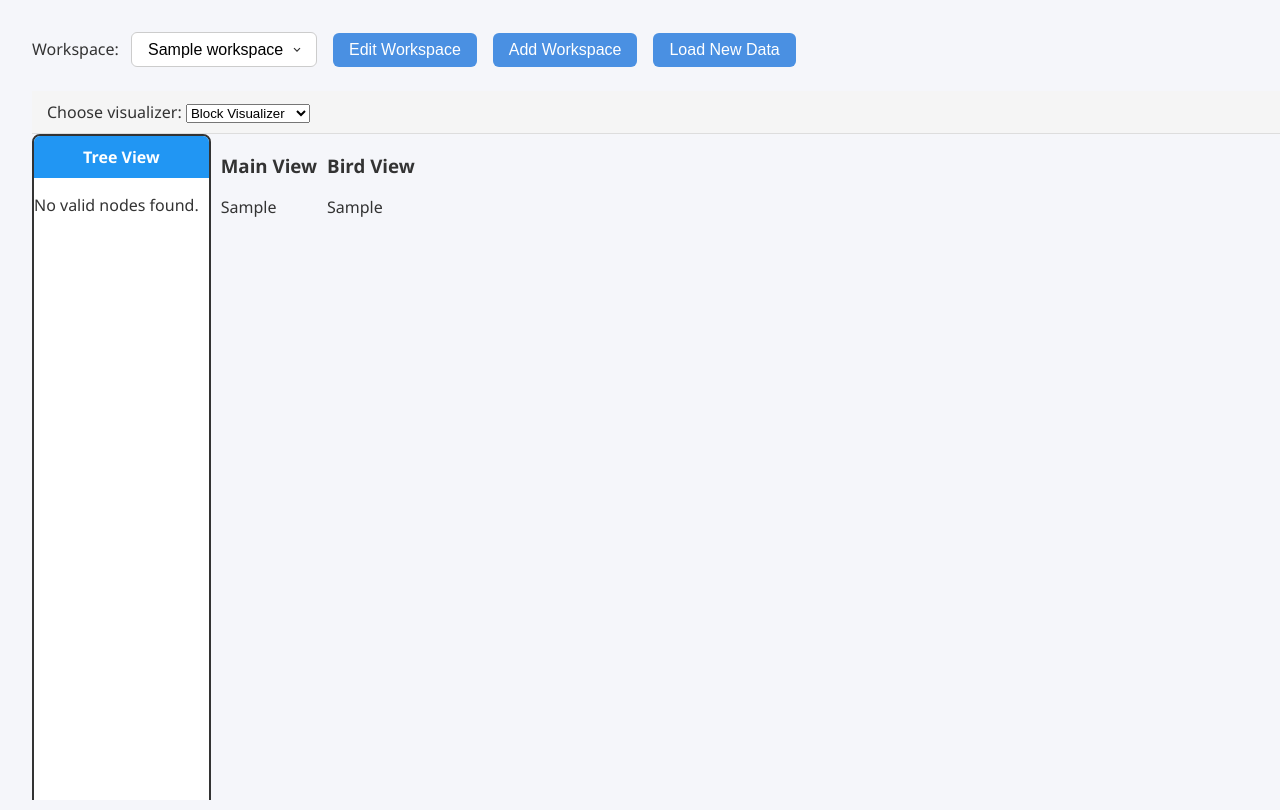
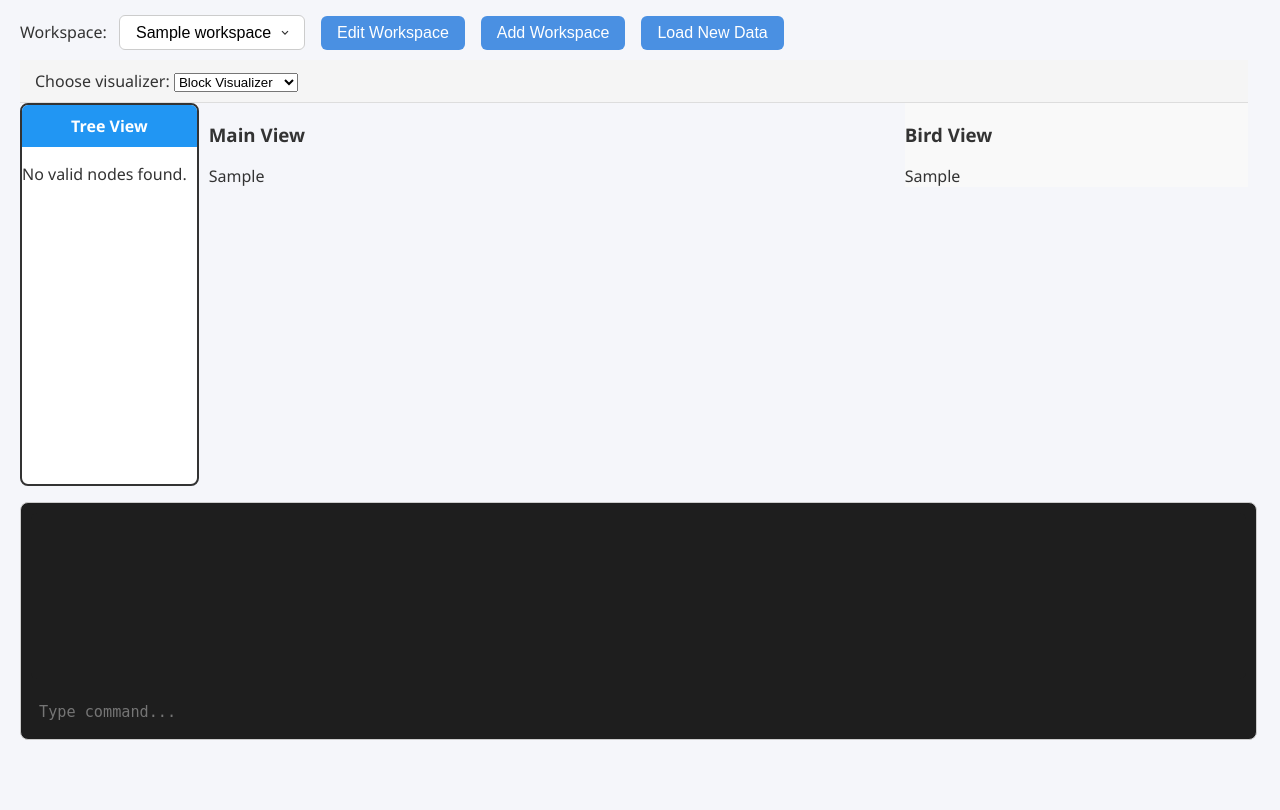
Before and after one commit to milicaradicc/graph-visualizer, a Django app: template graph_visualizer/graph_visualizer/templates/index.html in a window 1280 px wide; the page is wider, and only the part inside the window is pictured. Run offline with Django 5.2, Linux system fonts and the light colour scheme; the template is opened without the code that fills it: most values are stand-ins (such as "Sample title", 1, 10 or a date in 2020).

Commit message:
feat: initial cli design (#25)

```diff
--- /dev/null
+++ b/graph_visualizer/graph_visualizer/static/cli.js
@@ -0,0 +1,77 @@
+
+const cliInput = document.getElementById('cliInput');
+const cliHistory = document.getElementById('cliHistory');
+
+const commandHistory = [];
+let historyIndex = -1;
+
+function addToHistory(text, type = 'info') {
+    const line = document.createElement('div');
+    line.textContent = text;
+
+    switch(type) {
+        case 'success':
+            line.style.color = '#28a745';
+            break;
+        case 'error':
+            line.style.color = '#dc3545';
+            break;
+        case 'warning':
+            line.style.color = '#ffc107';
+            break;
+        default:
+            line.style.color = '#f1f1f1';
+    }
+
+    cliHistory.appendChild(line);
+    cliHistory.scrollTop = cliHistory.scrollHeight;
+}
+
+function runCommand(command) {
+    if(!command) return;
+
+    addToHistory("> " + command);
+    commandHistory.push(command);
+    historyIndex = commandHistory.length;
+
+    switch(command.toLowerCase()) {
+        case 'help':
+            addToHistory("Available commands: help, clear, echo [text]", 'info');
+            break;
+        case 'clear':
+            cliHistory.innerHTML = '';
+            break;
+        default:
+            if(command.startsWith('echo ')) {
+                addToHistory(command.slice(5), 'success');
+            } else {
+                addToHistory("Unknown command: " + command, 'error');
+            }
+    }
+}
+
+cliInput.addEventListener('keypress', (e) => {
+    if(e.key === 'Enter') {
+        runCommand(cliInput.value.trim());
+        cliInput.value = '';
+    }
+});
+
+cliInput.addEventListener('keydown', (e) => {
+    if(e.key === 'ArrowUp') {
+        if(historyIndex > 0) {
+            historyIndex--;
+            cliInput.value = commandHistory[historyIndex];
+        }
+    } else if(e.key === 'ArrowDown') {
+        if(historyIndex < commandHistory.length - 1) {
+            historyIndex++;
+            cliInput.value = commandHistory[historyIndex];
+        } else {
+            historyIndex = commandHistory.length;
+            cliInput.value = '';
+        }
+    }
+});
+
+cliInput.focus();
--- a/graph_visualizer/graph_visualizer/static/style.css
+++ b/graph_visualizer/graph_visualizer/static/style.css
@@ -13,9 +13,8 @@
 
 html, body {
             margin: 0;
-            padding: 0;
+            padding: 5px;
             height: 100%;
-            width: 100%;
             overflow: hidden;
             font-family: Arial, sans-serif;
         }
@@ -23,8 +22,48 @@ html, body {
         .graph-container {
             display: flex;
             flex-direction: column;
-            height: 100vh;
-            width: 100vw;
+            height: 85%;
+            width: 99%;
+        }
+
+        .cli-container{
+            width: 99%;
+            display: flex;
+            flex-direction: column;
+            padding: 10px;
+            border: 1px solid #ccc;
+            border-radius: 8px;
+            background: #1e1e1e;
+            gap: 0.5rem;
+            .cli-history {
+                height: 150px;
+                overflow-y: auto;
+                background-color: #1e1e1e;
+                color: #f1f1f1;
+                font-family: monospace;
+                font-size: 0.9rem;
+                padding: 0.5rem;
+                border-radius: 6px;
+                margin-bottom: 0.5rem;
+            }
+
+            .cli-input-wrapper {
+                display: flex;
+                gap: 0.5rem;
+            }
+
+            input {
+                flex: 1;
+                padding: 0.5rem;
+                border: none;
+                font-family: monospace;
+                font-size: 0.95rem;
+                background-color: #1e1e1e;
+                color: #f1f1f1;
+            }
+            input:focus{
+                outline:none
+            }
         }
 
         .controls {
@@ -38,7 +77,8 @@ html, body {
             flex: 1;
             gap: 10px;
             padding: 0;
-            height: calc(100% - 55px);
+            height: calc(100% - 200px);
+            align-items: flex-start;
         }
 
         .view {
@@ -46,12 +86,12 @@ html, body {
             border-radius: 8px;
             display: flex;
             flex-direction: column;
-            height: 100%;
+            height: 95%;
             overflow: hidden;
             background: white;
         }
 
-        .main-view { flex: 2; border-color: #4CAF50; }
+        .main-view { flex: 2; border-color: #4CAF50; width: -webkit-fill-available;}
         .bird-view { flex: 1; border-color: #FF9800; background: #f9f9f9; pointer-events: none; }
         .tree-view .view-content {
             overflow-y: auto;
@@ -155,8 +195,8 @@ body {
     font-family: 'Segoe UI', Tahoma, Geneva, Verdana, sans-serif;
     background-color: #f5f6fa;
     color: #333;
-    margin: 0;
-    padding: 0 2rem;
+    margin: 0 15px;
+    padding: 0;
 }
 
 /* Workspace Management Bar */
@@ -164,7 +204,7 @@ body {
     display: flex;
     align-items: center;
     gap: 1rem;
-    margin: 2rem 0;
+    margin: 10px 0;
     flex-wrap: wrap;
 }
 
--- a/graph_visualizer/graph_visualizer/templates/index.html
+++ b/graph_visualizer/graph_visualizer/templates/index.html
@@ -50,7 +50,7 @@
             </div>
 
         <!-- Additional Views from kolega -->
-        <div id="main-view" class="graph-view">
+        <div id="main-view" class="main-view">
             <h3>Main View</h3>
             {% if graph_html %}
                 {{ graph_html | safe }}
@@ -59,7 +59,7 @@
             {% endif %}
         </div>
 
-        <div id="bird-view" class="graph-view">
+        <div id="bird-view" class="bird-view">
             <h3>Bird View</h3>
             {% if bird_html %}
                 {{ bird_html | safe }}
@@ -69,6 +69,15 @@
         </div>
 
     </div>
+
+   <div id="cliTerminal" class="cli-container">
+        <div id="cliHistory" class="cli-history"></div>
+        <div class="cli-input-wrapper">
+            <input type="text" id="cliInput" placeholder="Type command...">
+        </div>
+   </div>
+    <script src="{% static 'cli.js' %}"></script>
+
 </div>
 
 <script>
--- a/graph_visualizer/graph_visualizer/templates/workspace_management.html
+++ b/graph_visualizer/graph_visualizer/templates/workspace_management.html
@@ -1,4 +1,4 @@
-<div class="workspace-management" style="display: flex; align-items: center; gap: 1rem; margin-bottom: 1.5rem;">
+<div class="workspace-management" style="display: flex; align-items: center; gap: 1rem;">
 
     <!-- Workspace Selector -->
     <form method="post" action="{% url 'set_workspace' %}" style="margin: 0;">
@@ -71,53 +71,3 @@
         </form>
     </div>
 </div>
-
-<script>
-    function openModal() {
-        document.getElementById("dataModal").style.display = "flex";
-    }
-
-    function closeModal() {
-        document.getElementById("dataModal").style.display = "none";
-    }
-
-    function loadParams(pluginName) {
-        if (!pluginName) {
-            document.getElementById("plugin-params").innerHTML = "";
-            return;
-        }
-
-        fetch(`/plugin/${pluginName}/params/`)
-            .then(response => response.json())
-            .then(data => {
-                let html = "";
-                data.forEach(p => {
-                    html += `<label>${p.display_name}:</label>`;
-                    if (p.type === "int") {
-                        html += `<input type="number" step="1" name="${p.name}" required><br>`;
-                    } else if (p.type === "str") {
-                        html += `<input type="text" name="${p.name}" required><br>`;
-                    } else {
-                        html += `<input type="text" name="${p.name}" required><br>`;
-                    }
-                });
-                document.getElementById("plugin-params").innerHTML = html;
-            });
-    }
-
-    function openCreateWorkspaceModal() {
-    document.getElementById("createWorkspaceModal").style.display = "flex";
-}
-
-    function closeCreateWorkspaceModal() {
-        document.getElementById("createWorkspaceModal").style.display = "none";
-    }
-
-    function openEditWorkspaceModal() {
-    document.getElementById("editWorkspaceModal").style.display = "flex";
-}
-
-    function closeEditWorkspaceModal() {
-        document.getElementById("editWorkspaceModal").style.display = "none";
-    }
-</script>
```
Also changed, not shown: core/src/core/command_line_interface/__init__.py (added), 1 other file.
